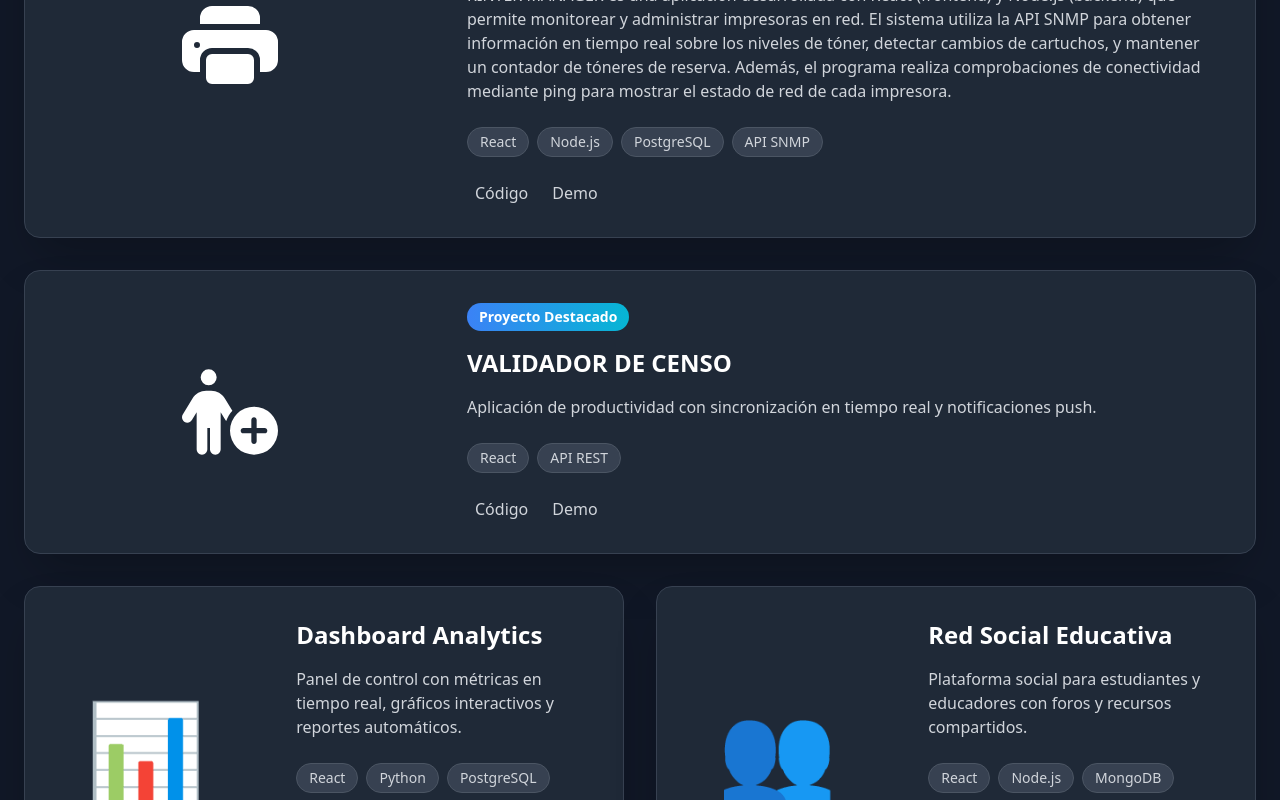
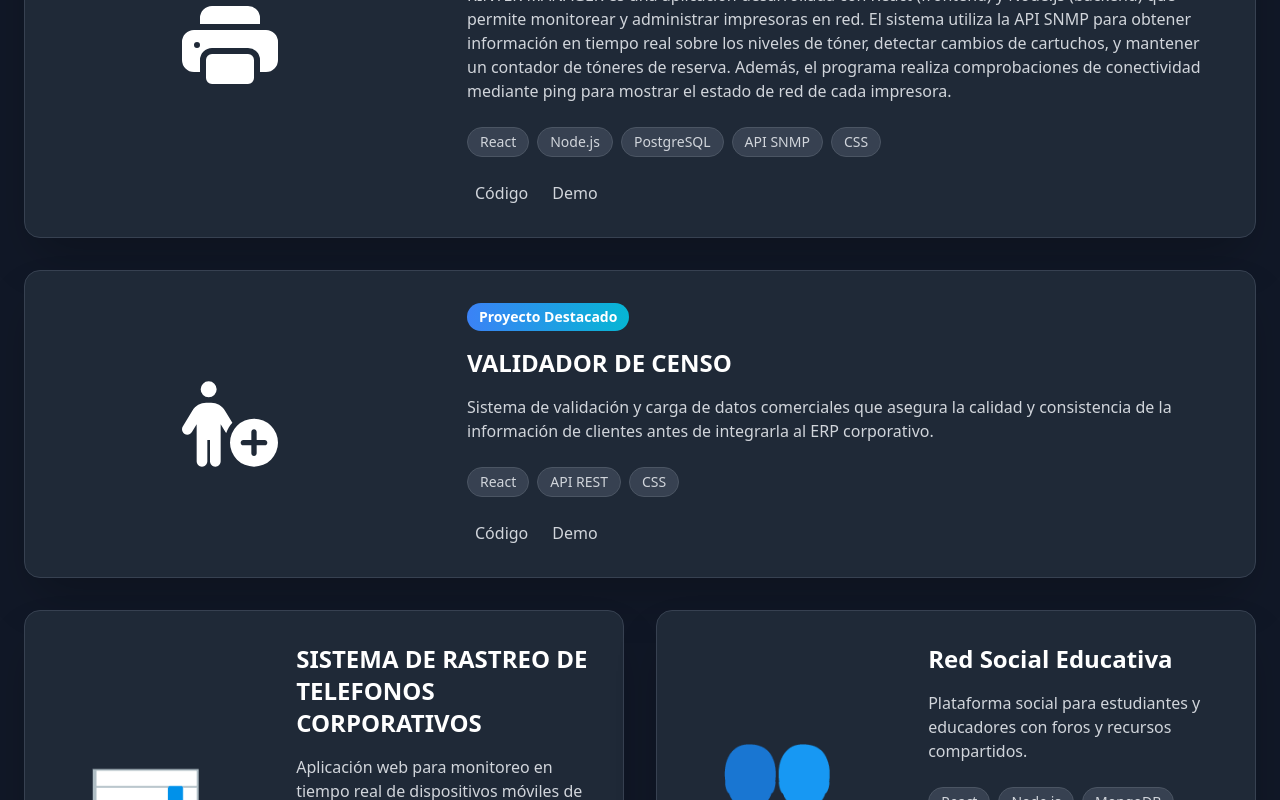
Before and after one commit to fede1817/Portafolio, a React (Create React App) app: page / in a window 1280 px wide. Shown: the part 5980-6780 px from the top of the page. Built offline with nearby package versions, Linux system fonts and the light colour scheme.

Commit message:
add CELL-MANAGER

```diff
--- a/src/components/Projects.jsx
+++ b/src/components/Projects.jsx
@@ -8,7 +8,7 @@ const Projects = () => {
     {
       title: 'RICOH PRINTER MANAGER DEMO',
       description: 'RINTER MANAGER es una aplicación desarrollada con React (frontend) y Node.js (backend) que permite monitorear y administrar impresoras en red. El sistema utiliza la API SNMP para obtener información en tiempo real sobre los niveles de tóner, detectar cambios de cartuchos, y mantener un contador de tóneres de reserva. Además, el programa realiza comprobaciones de conectividad mediante ping para mostrar el estado de red de cada impresora.',
-      technologies: ['React', 'Node.js', 'PostgreSQL', 'API SNMP'],
+      technologies: ['React', 'Node.js', 'PostgreSQL', 'API SNMP','CSS'],
       image: <BsFillPrinterFill />,
       github: 'https://github.com/fede1817/RICOH-PRINTER-MANAGER-demo-',
       demo: 'https://ricoh-printer-manager-demo.vercel.app/',
@@ -16,20 +16,20 @@ const Projects = () => {
     },
     {
       title: 'VALIDADOR DE CENSO',
-      description: 'Aplicación de productividad con sincronización en tiempo real y notificaciones push.',
-      technologies: ['React', 'API REST'],
+      description: 'Sistema de validación y carga de datos comerciales que asegura la calidad y consistencia de la información de clientes antes de integrarla al ERP corporativo.',
+      technologies: ['React', 'API REST','CSS'],
       image: <FaPersonCirclePlus />,
       github: 'https://github.com/fede1817/VALIDADOR-DE-CENSO',
       demo: 'https://validador-de-censo.vercel.app/',
       featured: true
     },
     {
-      title: 'Dashboard Analytics',
-      description: 'Panel de control con métricas en tiempo real, gráficos interactivos y reportes automáticos.',
-      technologies: ['React', 'Python', 'PostgreSQL', 'Chart.js'],
+      title: 'SISTEMA DE RASTREO DE TELEFONOS CORPORATIVOS',
+      description: 'Aplicación web para monitoreo en tiempo real de dispositivos móviles de una empresa, mostrando su ubicación, estado y datos técnicos.',
+      technologies: ['React + Vite', 'API REST', 'tailwindcss'],
       image: '📊',
-      github: '#',
-      demo: '#',
+      github: 'https://github.com/fede1817/CELL-MANAGER',
+      demo: 'https://cell-manager-iota.vercel.app/',
       featured: false
     },
     {
```
